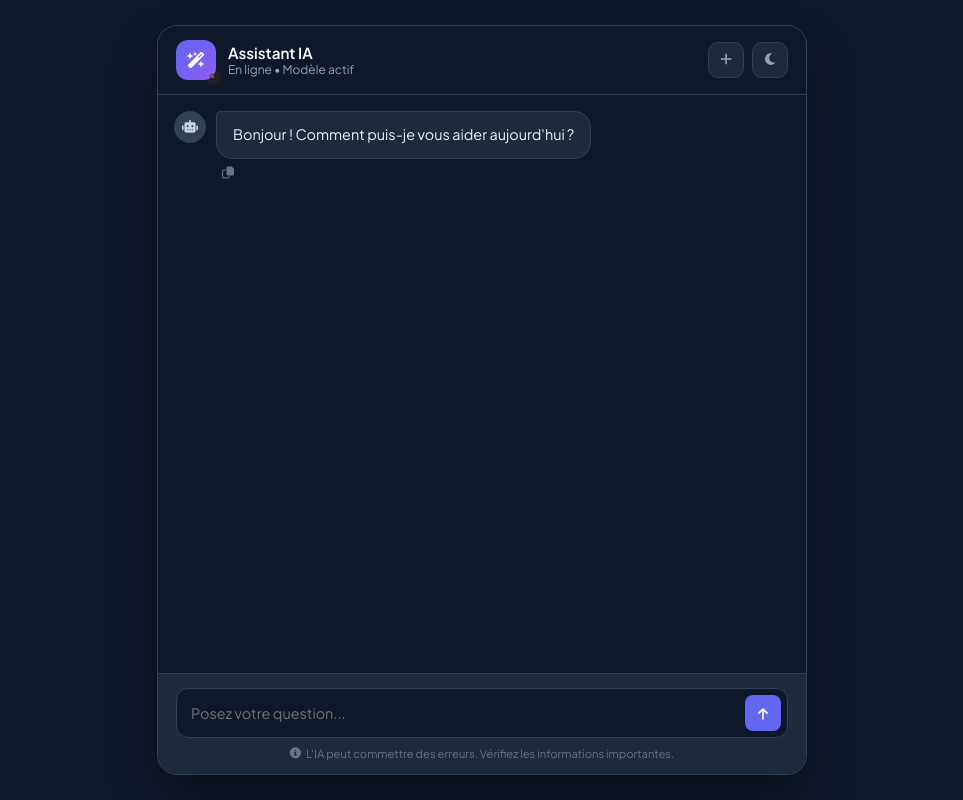
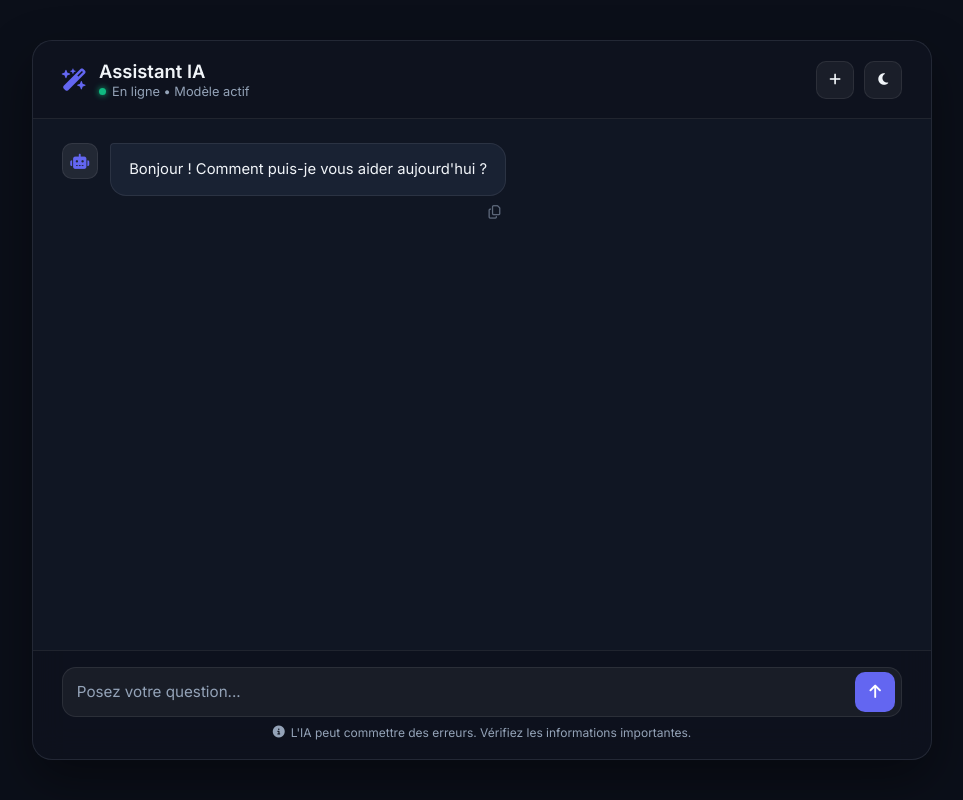
Before and after one commit to donovan057/mon-chatbot, a website: page index.html in a window 1280 px wide. Shown: the whole page, without its empty margins (158-1121 px from the left). Drawn offline with nearby package versions, Linux system fonts and the light colour scheme.

Commit message:
Style: refonte complète de design HTML et CSS

```diff
--- a/index.html
+++ b/index.html
@@ -2,42 +2,40 @@
 <html lang="fr">
 <head>
     <meta charset="UTF-8">
-    <meta name="viewport" content="width=device-width, initial-scale=1.0, maximum-scale=1.0, user-scalable=no">
+    <meta name="viewport" content="width=device-width, initial-scale=1.0">
     <title>Assistant IA</title>
-    <!-- Fonts & FontAwesome -->
-    <link href="https://fonts.googleapis.com/css2?family=Plus+Jakarta+Sans:wght@400;500;600;700&display=swap" rel="stylesheet">
-    <link rel="stylesheet" href="https://cdnjs.cloudflare.com/ajax/libs/font-awesome/6.4.0/css/all.min.css">
-    <!-- Highlight.js (Coloration Syntaxique) -->
+    <!-- Font Awesome 6.5.1 pour les icônes -->
+    <link rel="stylesheet" href="https://cdnjs.cloudflare.com/ajax/libs/font-awesome/6.5.1/css/all.min.css">
+    <!-- Marked.js & Highlight.js -->
+    <script src="https://cdn.jsdelivr.net/npm/marked/marked.min.js"></script>
     <link rel="stylesheet" href="https://cdnjs.cloudflare.com/ajax/libs/highlight.js/11.9.0/styles/github-dark.min.css">
+    <script src="https://cdnjs.cloudflare.com/ajax/libs/highlight.js/11.9.0/highlight.min.js"></script>
     <link rel="stylesheet" href="style.css">
 </head>
 <body>
 
-    <div class="chat-card">
-        <!-- En-tête avec actions -->
-        <header class="chat-header">
-            <div class="header-left">
-                <div class="avatar-container">
-                    <div class="bot-avatar"><i class="fa-solid fa-wand-magic-sparkles"></i></div>
-                    <span class="status-dot"></span>
-                </div>
-                <div class="header-info">
-                    <h3>Assistant IA</h3>
-                    <p>En ligne • Modèle actif</p>
+    <div class="app-container">
+        <!-- En-tête -->
+        <header>
+            <div class="brand">
+                <i class="fa-solid fa-wand-magic-sparkles"></i>
+                <div>
+                    <h1>Assistant IA</h1>
+                    <span class="status-indicator"><span class="dot"></span> En ligne • Modèle actif</span>
                 </div>
             </div>
             <div class="header-actions">
-                <button id="new-chat-btn" title="Nouvelle conversation">
+                <button id="new-chat-btn" class="icon-btn" title="Nouvelle conversation">
                     <i class="fa-solid fa-plus"></i>
                 </button>
-                <button id="theme-btn" title="Changer le thème">
+                <button id="theme-btn" class="icon-btn" title="Changer le thème">
                     <i class="fa-solid fa-moon"></i>
                 </button>
             </div>
         </header>
 
-        <!-- Zone des messages -->
-        <main class="chat-messages" id="chat-box">
+        <!-- Zone de discussion -->
+        <div id="chat-box">
             <div class="message bot">
                 <div class="avatar"><i class="fa-solid fa-robot"></i></div>
                 <div class="bubble-wrapper">
@@ -45,24 +43,23 @@
                     <button class="copy-btn" title="Copier"><i class="fa-regular fa-copy"></i></button>
                 </div>
             </div>
-        </main>
+        </div>
 
         <!-- Zone de saisie -->
-        <footer class="chat-footer">
-            <div class="input-wrapper">
+        <div class="input-container">
+            <div class="input-area">
                 <input type="text" id="user-input" placeholder="Posez votre question..." autocomplete="off">
-                <button id="send-btn" aria-label="Envoyer">
+                <button id="send-btn" title="Envoyer">
                     <i class="fa-solid fa-arrow-up"></i>
                 </button>
             </div>
-
-            <p class="chat-disclaimer">
+            <p class="disclaimer">
                 <i class="fa-solid fa-circle-info"></i> L'IA peut commettre des erreurs. Vérifiez les informations importantes.
             </p>
-        </footer>
+        </div>
     </div>
 
-    <!-- Écran de Maintenance amélioré -->
+    <!-- Overlay Maintenance -->
     <div id="maintenance-overlay" class="maintenance-screen hidden">
         <div class="maintenance-card">
             <button id="close-maintenance-btn" class="close-maintenance" title="Fermer">
@@ -80,10 +77,6 @@
         </div>
     </div>
 
-
-    <!-- Librairies Externe : Marked (Markdown) + Highlight.js (Code) -->
-    <script src="https://cdn.jsdelivr.net/npm/marked/marked.min.js"></script>
-    <script src="https://cdnjs.cloudflare.com/ajax/libs/highlight.js/11.9.0/highlight.min.js"></script>
     <script src="script.js"></script>
 </body>
 </html>
--- a/style.css
+++ b/style.css
@@ -1,150 +1,161 @@
+@import url('https://fonts.googleapis.com/css2?family=Inter:wght@300;400;500;600;700&display=swap');
+
 * {
     margin: 0;
     padding: 0;
     box-sizing: border-box;
-    font-family: 'Plus Jakarta Sans', sans-serif;
-    transition: background-color 0.2s, color 0.2s, border-color 0.2s;
+    font-family: 'Inter', system-ui, -apple-system, sans-serif;
 }
 
-/* Thème Sombre (Par défaut) */
+:root {
+    --bg-color: #0b0f19;
+    --panel-bg: rgba(18, 24, 38, 0.85);
+    --panel-border: rgba(255, 255, 255, 0.08);
+    --text-main: #f1f5f9;
+    --text-muted: #94a3b8;
+    --accent-color: #6366f1;
+    --accent-hover: #4f46e5;
+    --user-bubble: #2563eb;
+    --bot-bubble: rgba(30, 41, 59, 0.7);
+    --bot-bubble-border: rgba(255, 255, 255, 0.08);
+    --input-bg: rgba(255, 255, 255, 0.05);
+}
+
+body.light-mode {
+    --bg-color: #f8fafc;
+    --panel-bg: rgba(255, 255, 255, 0.9);
+    --panel-border: rgba(0, 0, 0, 0.08);
+    --text-main: #0f172a;
+    --text-muted: #64748b;
+    --accent-color: #4f46e5;
+    --accent-hover: #4338ca;
+    --user-bubble: #3b82f6;
+    --bot-bubble: #ffffff;
+    --bot-bubble-border: rgba(0, 0, 0, 0.08);
+    --input-bg: rgba(0, 0, 0, 0.03);
+}
+
 body {
-    background: #0f172a;
-    /* 100dvh gère la hauteur réelle de l'écran mobile avec barre d'adresse */
-    height: 100dvh;
+    background-color: var(--bg-color);
+    color: var(--text-main);
+    height: 100vh;
+    display: flex;
+    justify-content: center;
+    align-items: center;
+    overflow: hidden;
+    transition: background-color 0.3s ease, color 0.3s ease;
+}
+
+.app-container {
+    width: 100%;
+    max-width: 900px;
+    height: 90vh;
+    display: flex;
+    flex-direction: column;
+    background: var(--panel-bg);
+    backdrop-filter: blur(16px);
+    -webkit-backdrop-filter: blur(16px);
+    border: 1px solid var(--panel-border);
+    border-radius: 20px;
+    box-shadow: 0 20px 50px rgba(0, 0, 0, 0.4);
+    overflow: hidden;
+    position: relative;
+}
+
+/* En-tête */
+header {
+    display: flex;
+    justify-content: space-between;
+    align-items: center;
+    padding: 1.2rem 1.8rem;
+    border-bottom: 1px solid var(--panel-border);
+    background: rgba(0, 0, 0, 0.15);
+}
+
+.brand {
+    display: flex;
+    align-items: center;
+    gap: 12px;
+}
+
+.brand i {
+    font-size: 1.4rem;
+    color: var(--accent-color);
+}
+
+.brand h1 {
+    font-size: 1.15rem;
+    font-weight: 600;
+    color: var(--text-main);
+    line-height: 1.2;
+}
+
+.status-indicator {
+    font-size: 0.8rem;
+    color: var(--text-muted);
+    display: flex;
+    align-items: center;
+    gap: 6px;
+    margin-top: 2px;
+}
+
+.status-indicator .dot {
+    width: 7px;
+    height: 7px;
+    background-color: #10b981;
+    border-radius: 50%;
+    box-shadow: 0 0 6px #10b981;
+}
+
+.header-actions {
+    display: flex;
+    gap: 10px;
+}
+
+.icon-btn {
+    background: rgba(255, 255, 255, 0.05);
+    border: 1px solid var(--panel-border);
+    color: var(--text-main);
+    width: 38px;
+    height: 38px;
+    border-radius: 10px;
     display: flex;
     align-items: center;
     justify-content: center;
-    padding: 20px;
+    cursor: pointer;
+    transition: all 0.2s ease;
 }
 
-.chat-card {
-    width: 100%;
-    max-width: 650px;
-    height: 100%;
-    max-height: 750px;
-    background: #1e293b;
-    border-radius: 20px;
-    box-shadow: 0 25px 50px -12px rgba(0, 0, 0, 0.5);
-    display: flex;
-    flex-direction: column;
-    overflow: hidden;
-    border: 1px solid #334155;
+.icon-btn:hover {
+    background: rgba(255, 255, 255, 0.12);
+    transform: translateY(-2px);
 }
 
-/* Header */
-.chat-header {
-    padding: 14px 18px;
-    background: #0f172a;
-    color: #ffffff;
-    display: flex;
-    align-items: center;
-    justify-content: space-between;
-    border-bottom: 1px solid #334155;
-    flex-shrink: 0;
-}
-
-.header-left {
-    display: flex;
-    align-items: center;
-    gap: 12px;
-    min-width: 0; /* Permet la troncation propre du texte si nécessaire */
-}
-.avatar-container {
-    position: relative;
-    flex-shrink: 0;
-}
-
-.bot-avatar {
-    width: 40px;
-    height: 40px;
-    background: linear-gradient(135deg, #6366f1, #8b5cf6);
-    border-radius: 12px;
-    display: flex;
-    align-items: center;
-    justify-content: center;
-    color: #fff;
-}
-
-.status-dot {
-    position: absolute;
-    bottom: -1px;
-    right: -1px;
-    width: 10px;
-    height: 10px;
-    background-color: #10b981;
-    border: 2px solid #0f172a;
-    border-radius: 50%;
-}
-
-.header-info {
-    white-space: nowrap;
-    overflow: hidden;
-    text-overflow: ellipsis;
-}
-
-.header-info h3 { font-size: 0.95rem; font-weight: 600; }
-.header-info p { font-size: 0.75rem; color: #94a3b8; }
-
-.header-actions {
-    display: flex;
-    gap: 8px;
-    flex-shrink: 0;
-}
-
-.header-actions button {
-    background: #1e293b;
-    border: 1px solid #334155;
-    color: #94a3b8;
-    width: 36px;
-    height: 36px;
-    border-radius: 10px;
-    cursor: pointer;
-    display: flex;
-    align-items: center;
-    justify-content: center;
-}
-.header-actions button:hover { color: #ffffff; background: #334155; }
-
-/* Zone des messages */
-.chat-messages {
+/* Zone de discussion */
+#chat-box {
     flex: 1;
-    padding: 16px;
+    padding: 1.5rem 1.8rem;
     overflow-y: auto;
     display: flex;
     flex-direction: column;
-    gap: 16px;
-    background-color: #0f172a;
+    gap: 1.25rem;
+    scroll-behavior: smooth;
 }
 
-/* --- Animations d'apparition --- */
-@keyframes messagePop {
-    0% {
-        opacity: 0;
-        transform: translateY(12px) scale(0.97);
-    }
-    100% {
-        opacity: 1;
-        transform: translateY(0) scale(1);
-    }
+#chat-box::-webkit-scrollbar {
+    width: 6px;
+}
+#chat-box::-webkit-scrollbar-thumb {
+    background: rgba(255, 255, 255, 0.15);
+    border-radius: 10px;
 }
 
-@keyframes botSlideIn {
-    0% {
-        opacity: 0;
-        transform: translateX(-15px);
-    }
-    100% {
-        opacity: 1;
-        transform: translateX(0);
-    }
-}
-
+/* Messages */
 .message {
     display: flex;
-    gap: 10px;
-    max-width: 88%;
-    position: relative;
-    animation: messagePop 0.3s cubic-bezier(0.16, 1, 0.3, 1) forwards;
+    gap: 12px;
+    max-width: 82%;
+    animation: slideUp 0.25s ease-out forwards;
 }
 
 .message.user {
@@ -154,187 +165,177 @@ body {
 
 .message.bot {
     align-self: flex-start;
-    animation: botSlideIn 0.35s ease-out forwards;
 }
 
 .avatar {
-    width: 32px;
-    height: 32px;
-    border-radius: 50%;
-    background: #334155;
+    width: 36px;
+    height: 36px;
+    border-radius: 10px;
     display: flex;
     align-items: center;
     justify-content: center;
-    font-size: 0.8rem;
-    color: #cbd5e1;
-    flex-shrink: 0; /* Ne s'écrase pas si la bulle est grande */
+    font-size: 0.95rem;
+    flex-shrink: 0;
 }
-.message.user .avatar { background: #6366f1; color: #fff; }
+
+.message.user .avatar {
+    background: var(--accent-color);
+    color: #fff;
+}
+
+.message.bot .avatar {
+    background: rgba(255, 255, 255, 0.08);
+    border: 1px solid var(--panel-border);
+    color: var(--accent-color);
+}
 
 .bubble-wrapper {
     display: flex;
     flex-direction: column;
     gap: 4px;
     position: relative;
-    min-width: 0; /* Incontournable pour contenir le pre/code */
 }
 
 .bubble {
-    padding: 12px 16px;
+    padding: 0.85rem 1.15rem;
     border-radius: 16px;
-    font-size: 0.9rem;
-    line-height: 1.5;
-    color: #f1f5f9;
-    word-break: break-word; /* Protège le layout contre les longs mots/liens */
+    font-size: 0.925rem;
+    line-height: 1.6;
+    word-break: break-word;
 }
 
 .message.user .bubble {
-    background: #6366f1;
+    background: var(--user-bubble);
     color: #ffffff;
     border-top-right-radius: 4px;
 }
 
 .message.bot .bubble {
-    background: #1e293b;
-    border: 1px solid #334155;
+    background: var(--bot-bubble);
+    color: var(--text-main);
+    border: 1px solid var(--bot-bubble-border);
     border-top-left-radius: 4px;
 }
 
-/* Bouton Copier */
 .copy-btn {
-    align-self: flex-start;
+    align-self: flex-end;
     background: transparent;
     border: none;
-    color: #64748b;
+    color: var(--text-muted);
+    cursor: pointer;
+    font-size: 0.85rem;
+    padding: 4px 6px;
+    border-radius: 6px;
+    transition: all 0.2s ease;
+    opacity: 0.6;
+}
+
+.copy-btn:hover {
+    opacity: 1;
+    color: var(--text-main);
+    background: rgba(255, 255, 255, 0.08);
+}
+
+/* Zone de saisie */
+.input-container {
+    padding: 1rem 1.8rem 1.2rem;
+    border-top: 1px solid var(--panel-border);
+    background: rgba(0, 0, 0, 0.2);
+    display: flex;
+    flex-direction: column;
+    gap: 8px;
+}
+
+.input-area {
+    display: flex;
+    gap: 10px;
+    align-items: center;
+    background: var(--input-bg);
+    border: 1px solid var(--panel-border);
+    border-radius: 14px;
+    padding: 4px 6px 4px 14px;
+    transition: all 0.2s ease;
+}
+
+.input-area:focus-within {
+    border-color: var(--accent-color);
+    box-shadow: 0 0 0 3px rgba(99, 102, 241, 0.2);
+}
+
+.input-area input {
+    flex: 1;
+    background: transparent;
+    border: none;
+    color: var(--text-main);
+    font-size: 0.95rem;
+    outline: none;
+    padding: 8px 0;
+}
+
+.input-area input::placeholder {
+    color: var(--text-muted);
+}
+
+.input-area button {
+    background: var(--accent-color);
+    color: white;
+    border: none;
+    width: 40px;
+    height: 40px;
+    border-radius: 10px;
+    display: flex;
+    align-items: center;
+    justify-content: center;
+    font-size: 0.95rem;
+    cursor: pointer;
+    transition: all 0.2s ease;
+    flex-shrink: 0;
+}
+
+.input-area button:hover:not(:disabled) {
+    background: var(--accent-hover);
+    transform: translateY(-1px);
+}
+
+.input-area button:disabled, .input-area input:disabled {
+    opacity: 0.5;
+    cursor: not-allowed;
+}
+
+.disclaimer {
+    text-align: center;
     font-size: 0.75rem;
-    cursor: pointer;
-    padding: 2px 6px;
-    border-radius: 4px;
+    color: var(--text-muted);
+    display: flex;
+    align-items: center;
+    justify-content: center;
+    gap: 6px;
 }
-.copy-btn:hover { color: #cbd5e1; background: #334155; }
 
-/* Code Syntax Highlighting Responsive */
-.bubble pre {
-    margin: 8px 0;
-    border-radius: 8px;
-    overflow-x: auto;
-    max-width: 100%;
-    padding: 10px;
-    background: #0f172a;
+/* Animation de saisie */
+.typing-dots {
+    display: flex;
+    gap: 6px;
+    align-items: center;
+    padding: 0.9rem 1.15rem;
 }
-.bubble code { font-family: monospace; font-size: 0.85rem; }
 
-/* Animation "L'IA écrit..." */
-.typing-dots { display: flex; align-items: center; gap: 4px; padding: 14px 18px; }
 .typing-dots span {
-    width: 6px;
-    height: 6px;
-    background: #94a3b8;
+    width: 7px;
+    height: 7px;
+    background: var(--text-muted);
     border-radius: 50%;
-    animation: typingBounce 1.4s infinite ease-in-out both;
+    animation: bounce 1.4s infinite ease-in-out both;
 }
+
 .typing-dots span:nth-child(1) { animation-delay: -0.32s; }
 .typing-dots span:nth-child(2) { animation-delay: -0.16s; }
 
-@keyframes typingBounce {
-    0%, 80%, 100% { transform: scale(0); }
-    40% { transform: scale(1); }
-}
-
-/* Zone de Saisie & Footer */
-.chat-footer {
-    padding: 14px 18px;
-    background: #1e293b;
-    border-top: 1px solid #334155;
-    flex-shrink: 0;
-}
-
-.input-wrapper {
-    display: flex;
-    align-items: center;
-    background: #0f172a;
-    border: 1px solid #334155;
-    border-radius: 12px;
-    padding: 6px 6px 6px 14px;
-}
-.input-wrapper:focus-within { border-color: #6366f1; }
-.input-wrapper input {
-    flex: 1;
-    border: none;
-    background: transparent;
-    outline: none;
-    font-size: 0.9rem;
-    color: #f8fafc;
-    min-width: 0;
-}
-.input-wrapper button {
-    width: 36px;
-    height: 36px;
-    border: none;
-    background: #6366f1;
-    color: #ffffff;
-    border-radius: 8px;
-    cursor: pointer;
-    flex-shrink: 0;
-}
-
-/* Mention légale / Disclaimer */
-.chat-disclaimer {
-    font-size: 0.7rem;
-    color: #64748b;
-    text-align: center;
-    margin-top: 8px;
-    display: flex;
-    align-items: center;
-    justify-content: center;
-    gap: 5px;
-}
-
-/* --- Variantes Thème Clair --- */
-body.light-mode { background: #e2e8f0; }
-body.light-mode .chat-card { background: #ffffff; border-color: #cbd5e1; }
-body.light-mode .chat-header { background: #f8fafc; color: #0f172a; border-color: #e2e8f0; }
-body.light-mode .header-actions button { background: #ffffff; border-color: #cbd5e1; color: #64748b; }
-body.light-mode .chat-messages { background-color: #f1f5f9; }
-body.light-mode .message.bot .bubble { background: #ffffff; color: #0f172a; border-color: #cbd5e1; }
-body.light-mode .bubble pre { background: #f8fafc; }
-body.light-mode .chat-footer { background: #ffffff; border-color: #e2e8f0; }
-body.light-mode .input-wrapper { background: #f8fafc; border-color: #cbd5e1; }
-body.light-mode .input-wrapper input { color: #0f172a; }
-body.light-mode .chat-disclaimer { color: #94a3b8; }
-
-/* --- Media Queries : Adaptation Mobile (< 640px) --- */
-@media (max-width: 640px) {
-    body {
-        padding: 0;
-        height: 100dvh;
-    }
-
-    .chat-card {
-        max-width: 100%;
-        height: 100dvh;
-        max-height: 100dvh;
-        border-radius: 0;
-        border: none;
-    }
-
-    .message {
-        max-width: 92%;
-    }
-
-    .chat-header, .chat-footer {
-        padding: 12px 14px;
-    }
-
-    .chat-messages {
-        padding: 12px;
-    }
-}
-
+/* Ecran de maintenance */
 .maintenance-screen {
     position: fixed;
     inset: 0;
-    background-color: rgba(15, 23, 42, 0.85);
+    background: rgba(11, 15, 25, 0.85);
     backdrop-filter: blur(12px);
     -webkit-backdrop-filter: blur(12px);
     display: flex;
@@ -375,13 +376,12 @@ body.light-mode .chat-disclaimer { color: #94a3b8; }
     align-items: center;
     justify-content: center;
     cursor: pointer;
-    transition: all 0.2 ease;
+    transition: all 0.2s ease;
 }
 
 .close-maintenance:hover {
     background: rgba(255, 255, 255, 0.15);
     color: #ffffff;
-    transform: scale(1.05);
 }
 
 .maintenance-icon-wrapper {
@@ -452,7 +452,16 @@ body.light-mode .chat-disclaimer { color: #94a3b8; }
 
 .maintenance-action-btn:hover {
     background: #d97706;
-    transform: translateY(-1px);
+}
+
+@keyframes slideUp {
+    from { opacity: 0; transform: translateY(10px); }
+    to { opacity: 1; transform: translateY(0); }
+}
+
+@keyframes bounce {
+    0%, 80%, 100% { transform: scale(0); }
+    40% { transform: scale(1); }
 }
 
 @keyframes pulse {
@@ -464,3 +473,11 @@ body.light-mode .chat-disclaimer { color: #94a3b8; }
     from { opacity: 0; transform: scale(0.95); }
     to { opacity: 1; transform: scale(1); }
 }
+
+@media (max-width: 768px) {
+    .app-container {
+        height: 100vh;
+        border-radius: 0;
+        border: none;
+    }
+}
```
Also changed, not shown: api/chat.js (+15 -2 lines).
